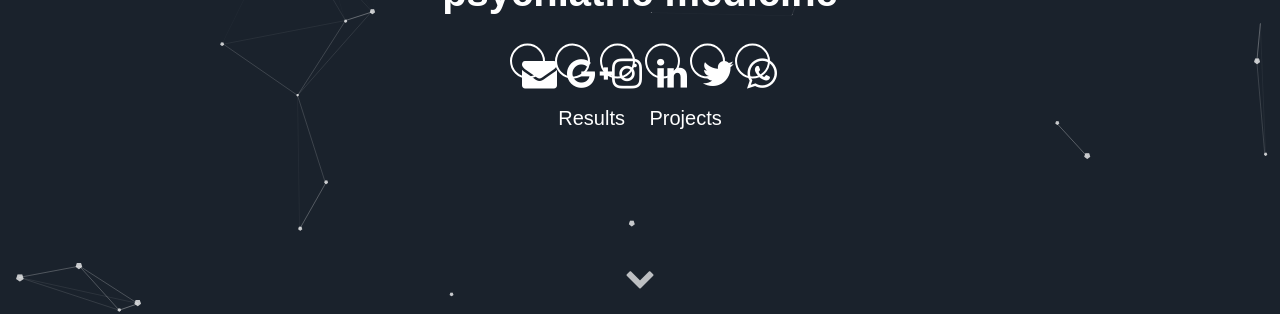
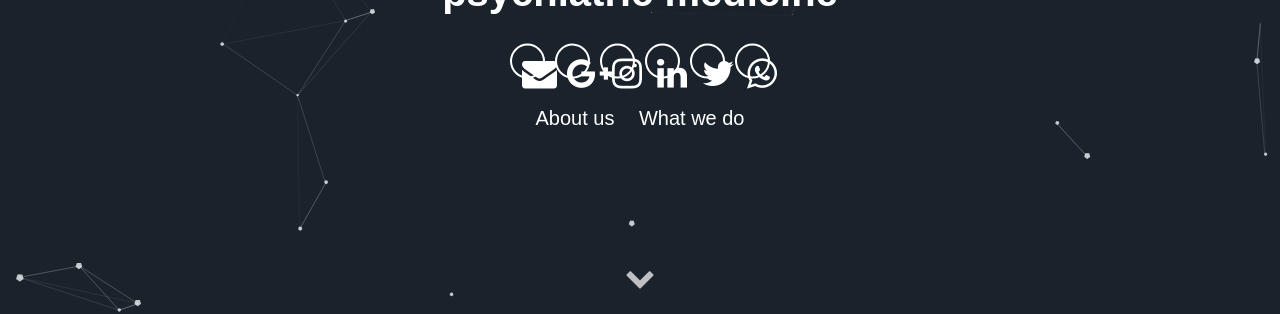
Before and after one commit to synaptic-priming/Nomad, a Jekyll site: the page built from index.html, in a window 1280 px wide and 900 px high, scrolled down 404 px. Shown: the part 154-468 px from the top of the window. Built offline with Jekyll 4.4.1, drawn with Linux system fonts in a browser that asks for light colours.

Commit message:
Update header.html

```diff
--- a/_includes/header.html
+++ b/_includes/header.html
@@ -12,11 +12,11 @@
         <a aria-label="My Instagram" target="_blank" href="https://www.instagram.com/synaptic.nomad?igsh=aHl5ZjV6N2c4MGxt"><i class="icon fa fa-instagram" aria-hidden="true"></i></a>
         <a aria-label="My LinkedIn Profile" target="_blank" href="https://www.linkedin.com/in/kyleabrown/"><i class="icon fa fa-linkedin" aria-hidden="true"></i></a>
         <a aria-label="My Twitter" target="_blank" href="https://x.com/SynapticPriming"><i class="icon fa fa-twitter" aria-hidden="true"></i></a>
-        <a aria-label="My Whatsapp" target="_blank" href="https://wa.me/16785427932"><i class="icon fa fa-whatsapp" fa-sm aria-hidden="true"></i></a>
+        <a aria-label="My Whatsapp" target="_blank" href="https://wa.me/16785427932"><i class="icon fa fa-whatsapp" ></i></a>
       </div>
       <div class="header-links">
-        <a class="link" href="#about" data-scroll>Results</a>
-        <a class="link" href="#projects" data-scroll>Projects</a>
+        <a class="link" href="#about" data-scroll>About us</a>
+        <a class="link" href="#projects" data-scroll>What we do</a>
       </div>
   </div>
   <a class="down" href="#about" data-scroll><i class="icon fa fa-chevron-down" aria-hidden="true"></i></a>
```
